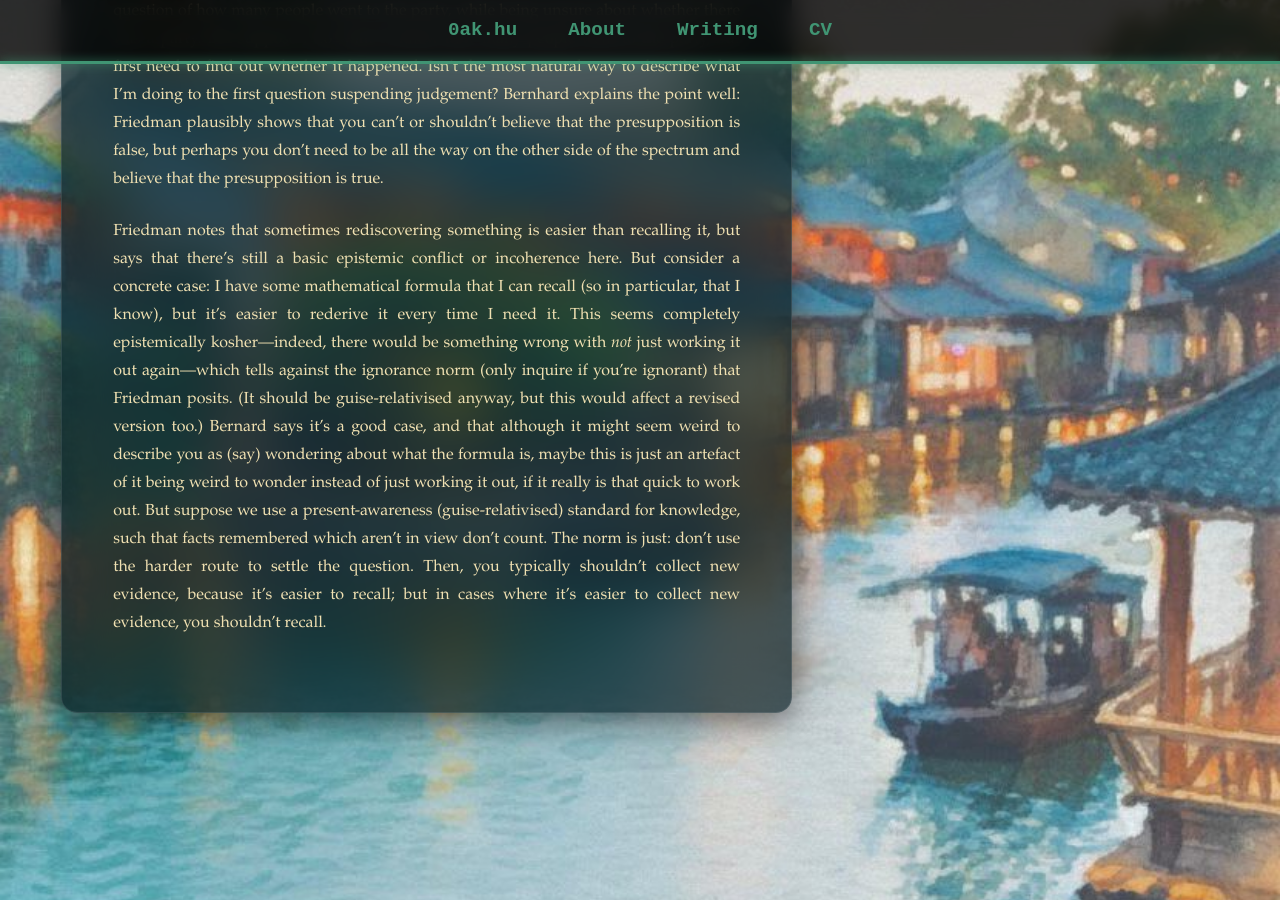
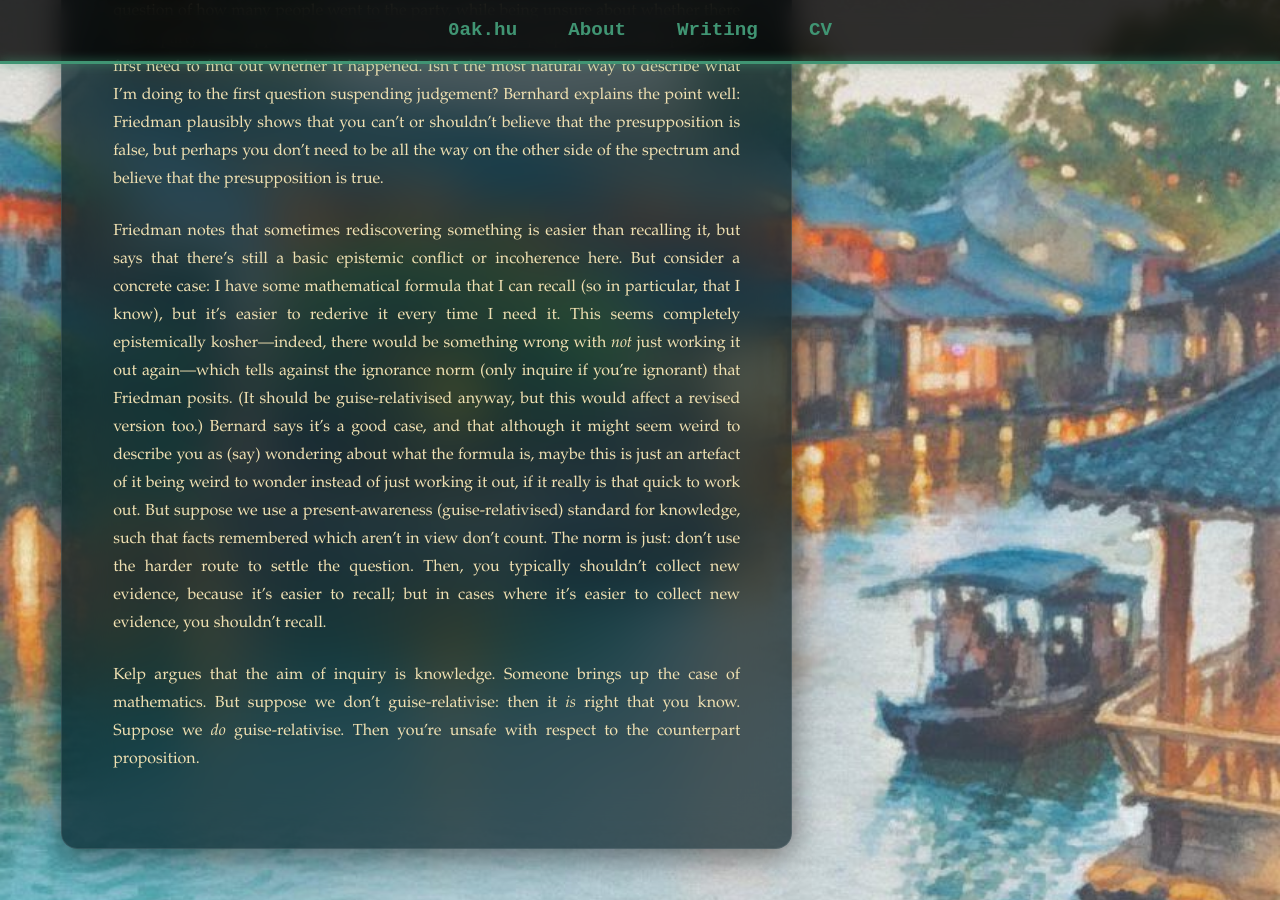
Before and after one commit to oak-hu/oak-hu.github.io, a Jekyll site: the page built from writing/epistemology.md, in a window 1280 px wide and 900 px high, scrolled down 827 px. Built offline with Jekyll 4.4.1, drawn with Linux system fonts in a browser that asks for light colours; some web fonts are replaced.

Commit message:
Update epistemology.md

```diff
--- a/writing/epistemology.md
+++ b/writing/epistemology.md
@@ -16,3 +16,5 @@ Friedman (2024) argues that suspending judgement on Q is to be in an inquiring s
 Someone suggests grasping what an inquiring state of mind is supposed to be by comparing to an assertive state of mind (what actors lack, for instance), prompted some discussion about whether an inquiring state of mind carries any commitments. Someone suggests some flavour of possibiility, Bernhard suggests to the presuppositions: say, the question of how many people went to the party, while being unsure about whether there was a party. But suppose I do want to know how many people went to the party, but first need to find out whether it happened. Isn't the most natural way to describe what I'm doing to the first question suspending judgement? Bernhard explains the point well: Friedman plausibly shows that you can't or shouldn't believe that the presupposition is false, but perhaps you don't need to be all the way on the other side of the spectrum and believe that the presupposition is true.
 
 Friedman notes that sometimes rediscovering something is easier than recalling it, but says that there's still a basic epistemic conflict or incoherence here. But consider a concrete case: I have some mathematical formula that I can recall (so in particular, that I know), but it's easier to rederive it every time I need it. This seems completely epistemically kosher—indeed, there would be something wrong with *not* just working it out again—which tells against the ignorance norm (only inquire if you're ignorant) that Friedman posits. (It should be guise-relativised anyway, but this would affect a revised version too.) Bernard says it's a good case, and that although it might seem weird to describe you as (say) wondering about what the formula is, maybe this is just an artefact of it being weird to wonder instead of just working it out, if it really is that quick to work out. But suppose we use a present-awareness (guise-relativised) standard for knowledge, such that facts remembered which aren't in view don't count. The norm is just: don't use the harder route to settle the question. Then, you typically shouldn't collect new evidence, because it's easier to recall; but in cases where it's easier to collect new evidence, you shouldn't recall.
+
+Kelp argues that the aim of inquiry is knowledge. Someone brings up the case of mathematics. But suppose we don't guise-relativise: then it *is* right that you know. Suppose we *do* guise-relativise. Then you're unsafe with respect to the counterpart proposition.
```
